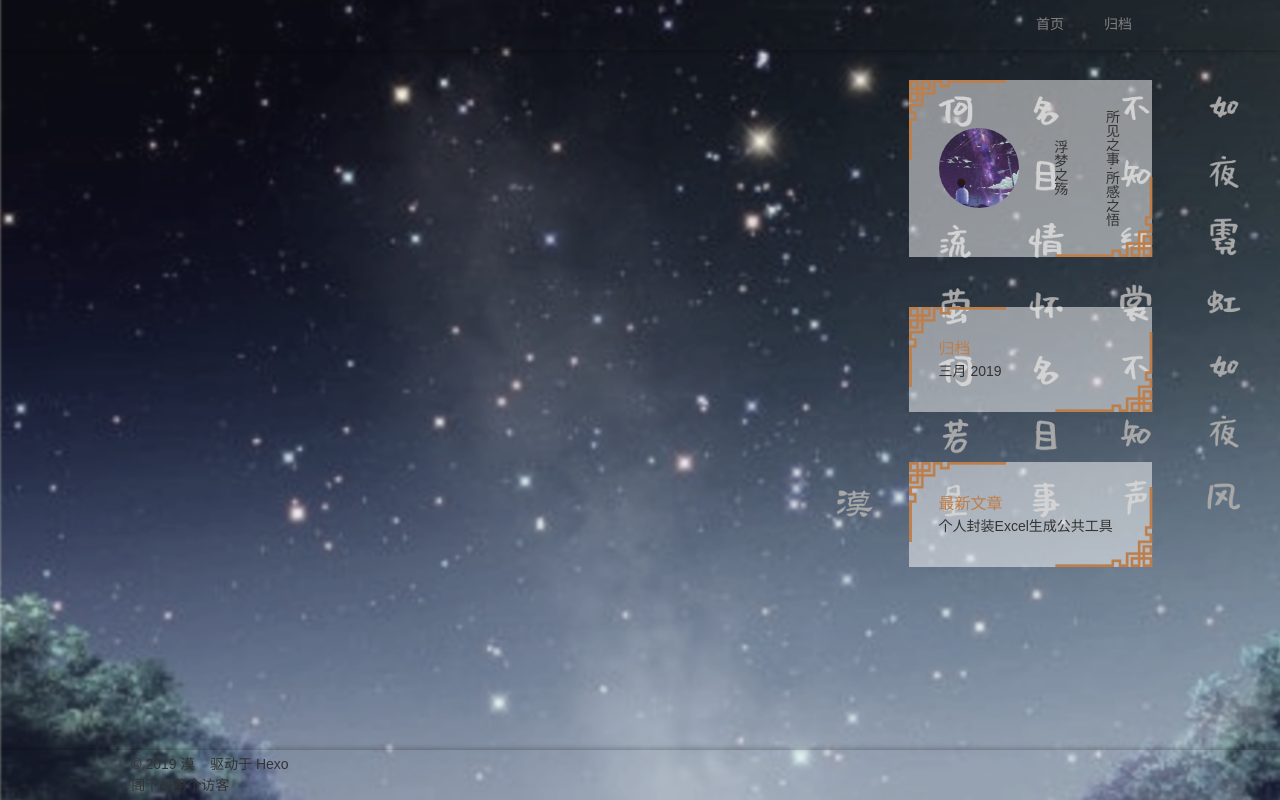
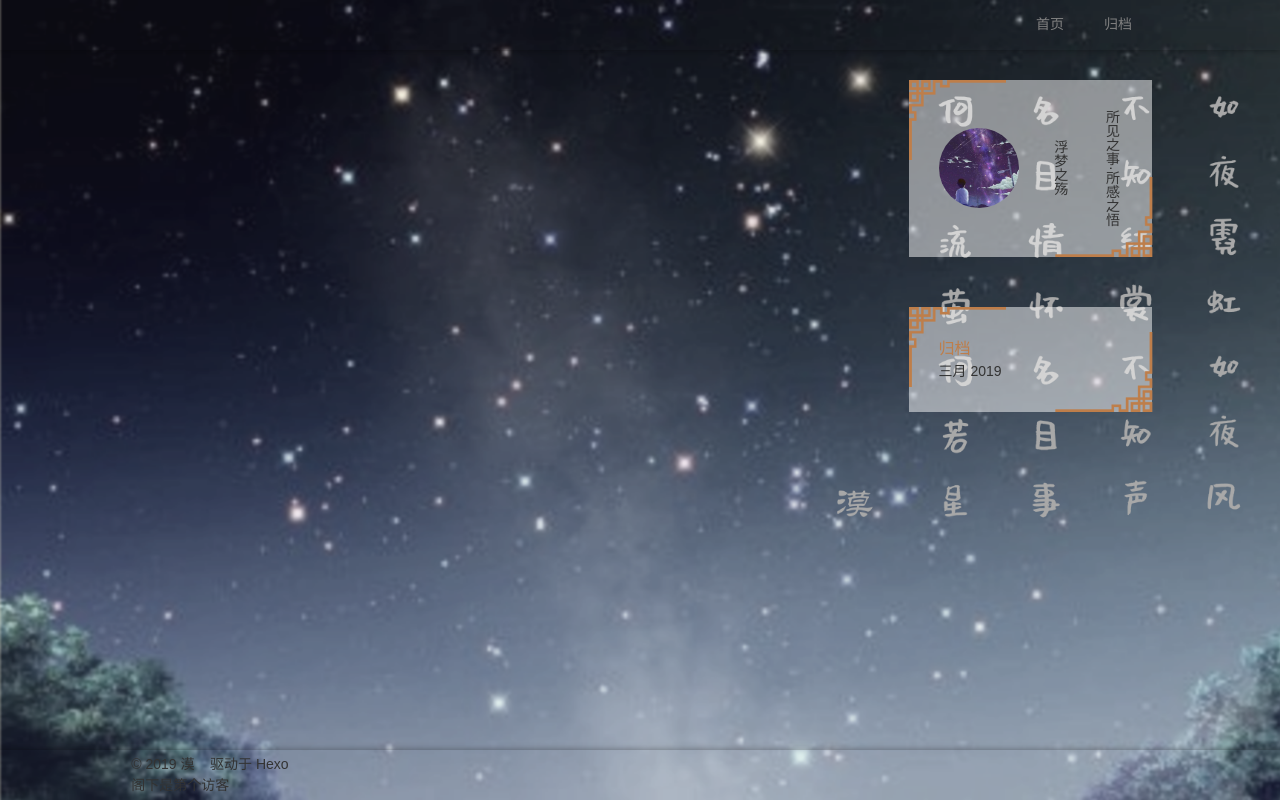
Before and after one commit to it32/it32.github.io, a plain HTML site: page index.html in a window 1280 px wide. Drawn offline with Linux system fonts and the light colour scheme; some packages are replaced by stand-ins of ours; a script that the page names is missing.

Commit message:
Site updated: 2019-04-01 17:16:26

```diff
--- a/index.html
+++ b/index.html
@@ -113,18 +113,6 @@
 
 
 
-  <div class="widget-box">
-    <h3 class="widget-title">最新文章</h3>
-    <div class="widget">
-      <ul>
-
-          <li>
-            <a href="/2019/03/01/个人封装Excel生成公共工具/">个人封装Excel生成公共工具</a>
-          </li>
-
-      </ul>
-    </div>
-  </div>
 
 
 </aside>
```
